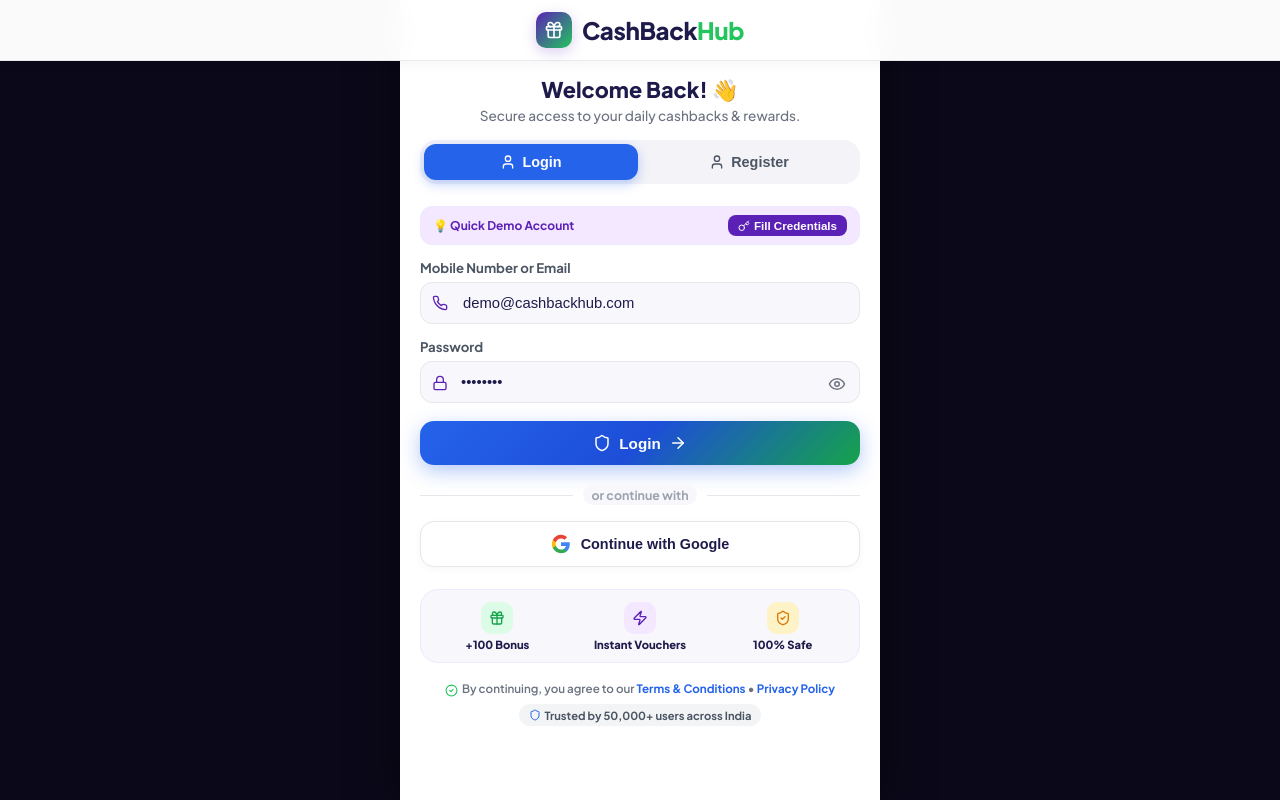
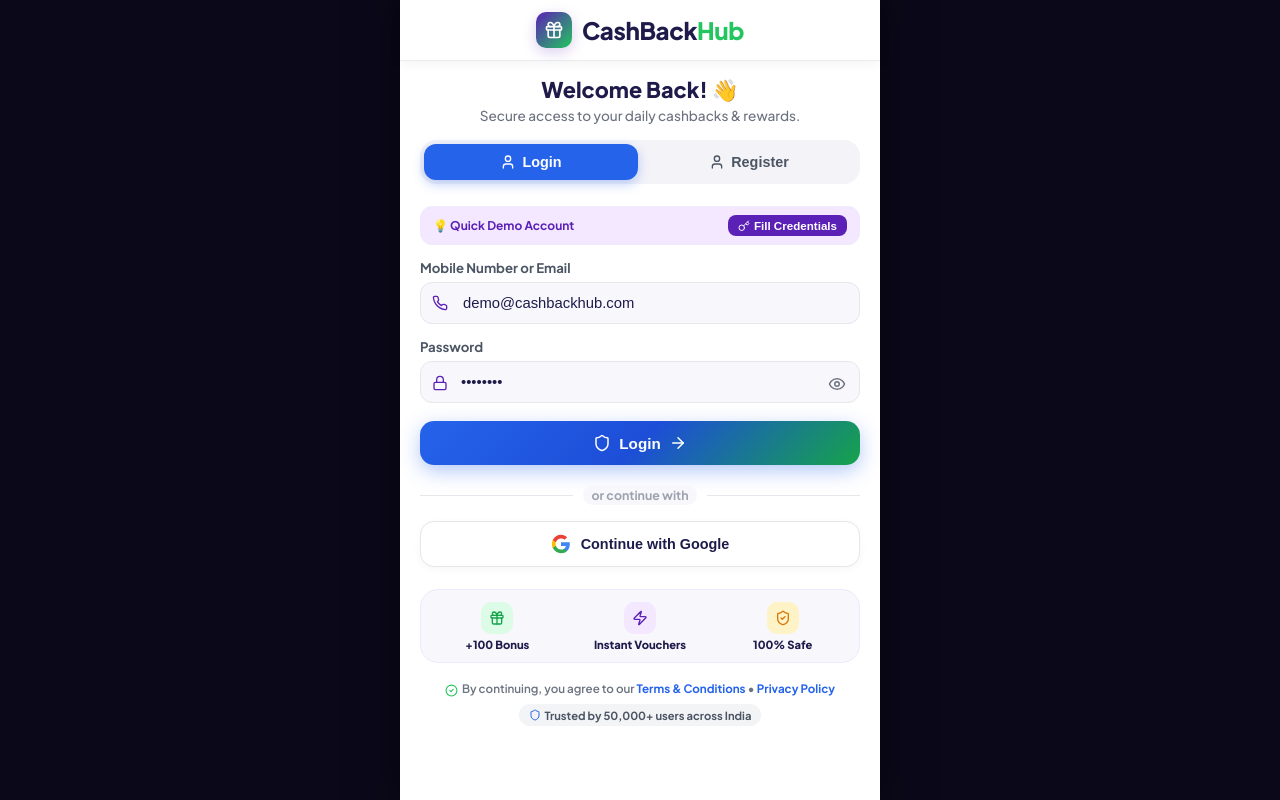
Before and after one commit to gouravboga12-rgb/cashbackhub, a React (Create React App) app in the folder web/: page / in a window 1280 px wide. Built offline with nearby package versions, Linux system fonts and the light colour scheme; no server answers; the HTML template or start-up script is replaced by a standard one.

Commit message:
fix(web): constrain fixed header to 480px mobile view container width

```diff
--- a/web/src/pages/Landing/Login.jsx
+++ b/web/src/pages/Landing/Login.jsx
@@ -136,12 +136,14 @@ export default function Login({ onLoginSuccess, initialTab = 'login' }) {
   return (
     <div style={{ background: '#FFFFFF', minHeight: '100vh', display: 'flex', flexDirection: 'column', width: '100%', boxSizing: 'border-box' }}>
 
-      {/* Fixed Top Company Name & Brand Header */}
+      {/* Fixed Top Company Name & Brand Header (Constrained to Mobile View) */}
       <header style={{
         position: 'fixed',
         top: 0,
-        left: 0,
-        right: 0,
+        left: '50%',
+        transform: 'translateX(-50%)',
+        width: '100%',
+        maxWidth: '480px',
         zIndex: 1000,
         background: 'rgba(255, 255, 255, 0.98)',
         backdropFilter: 'blur(16px)',
@@ -151,7 +153,6 @@ export default function Login({ onLoginSuccess, initialTab = 'login' }) {
         display: 'flex',
         alignItems: 'center',
         justifyContent: 'center',
-        width: '100%',
         boxSizing: 'border-box',
         boxShadow: '0 2px 12px rgba(0, 0, 0, 0.05)'
       }}>
```
